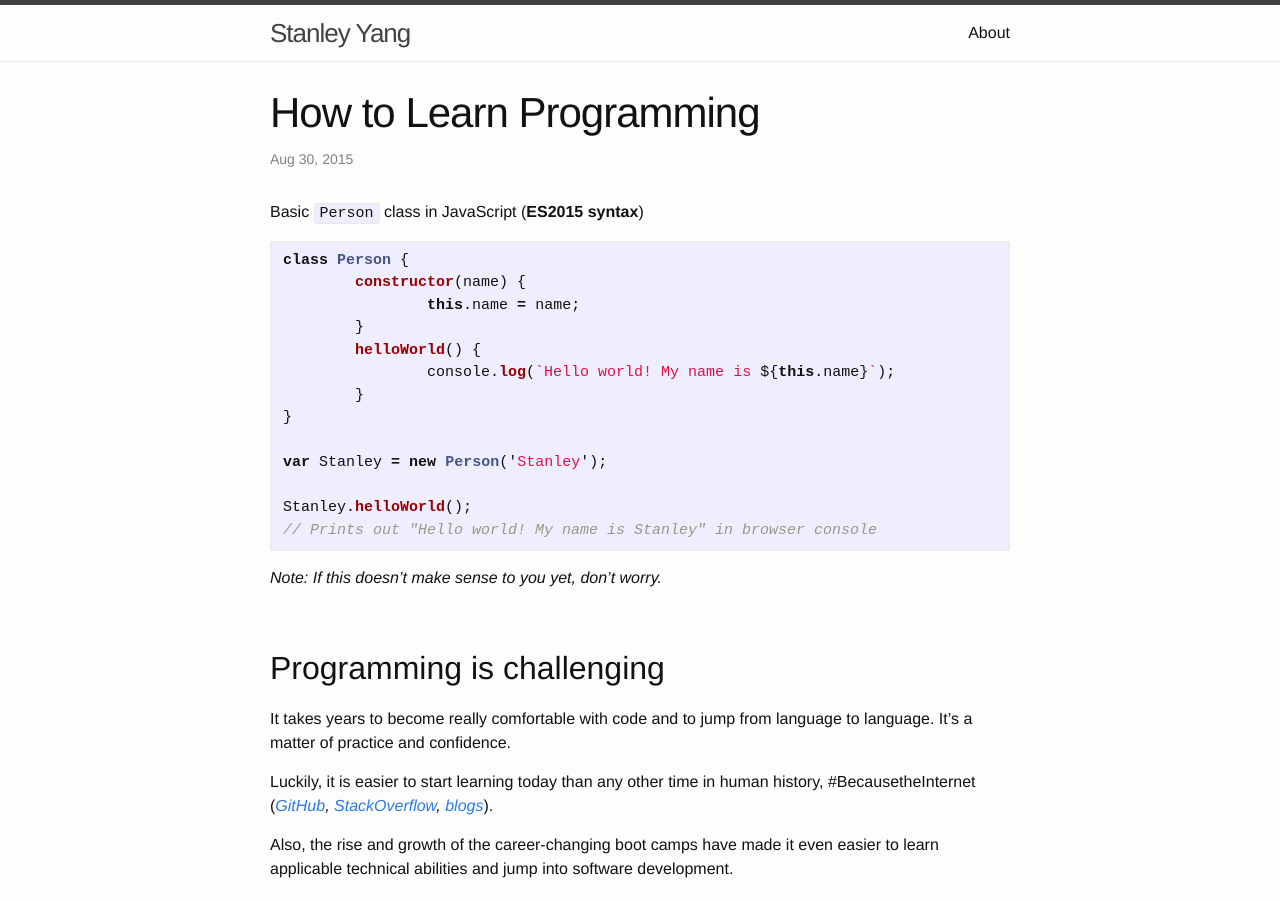
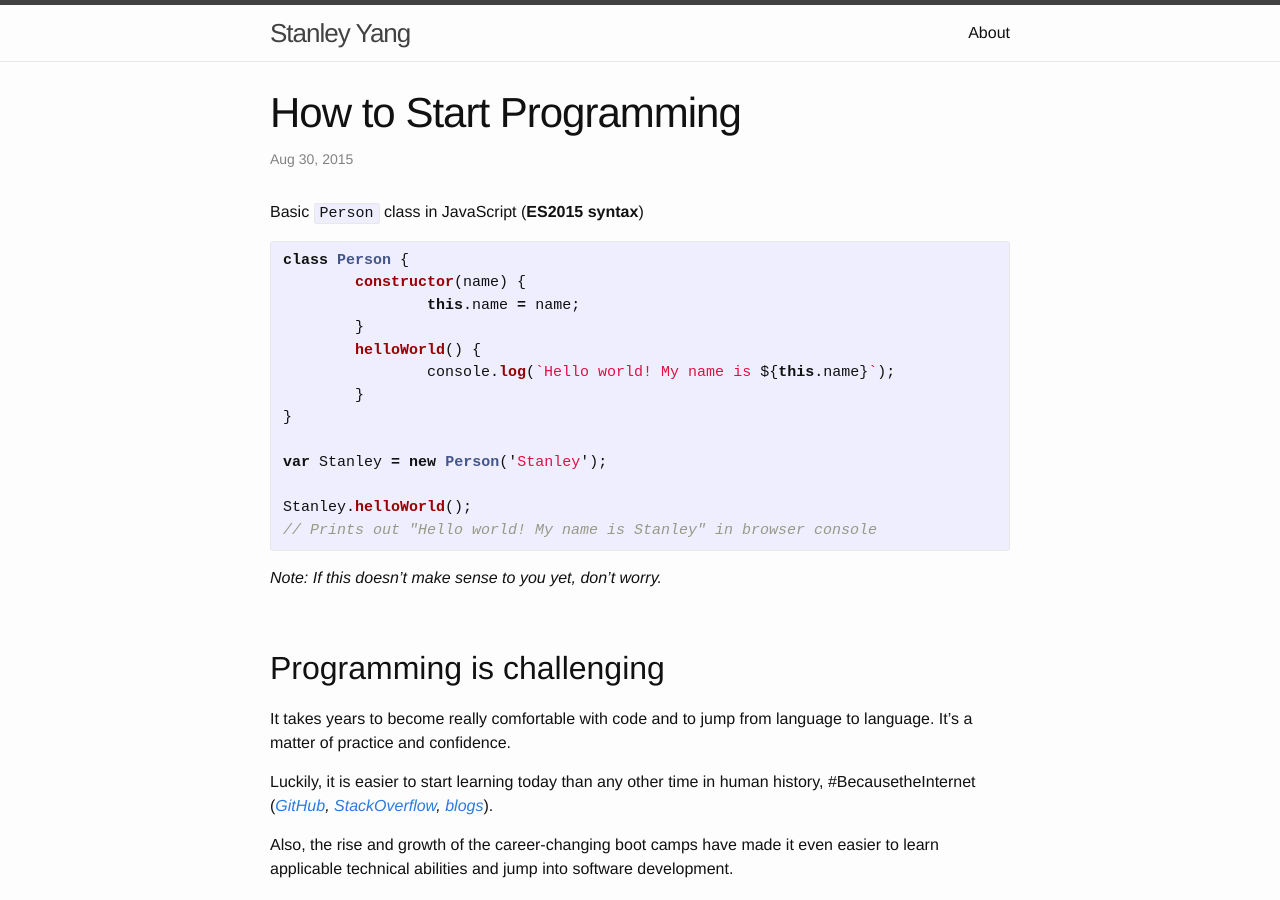
Before and after one commit to stanleycyang/stanleycyang.github.io, a Jekyll site: the page built from _posts/2015-08-30-how-to-start-programming.markdown, in a window 1280 px wide and 900 px high. Built offline with Jekyll 4.4.1, drawn with Linux system fonts in a browser that asks for light colours.

Commit message:
Modified posts, changed config url

```diff
--- a/_config.yml
+++ b/_config.yml
@@ -4,7 +4,7 @@ email: stanley@stanleycyang
 description: > # this means to ignore newlines until "baseurl:"
   A compilation of my knowledge and opinions on technology and life
 baseurl: "" # the subpath of your site, e.g. /blog/
-url: "http://www.stanleycyang.github.io" # the base hostname & protocol for your site
+url: "http://stanleycyang.github.io" # the base hostname & protocol for your site
 twitter_username: StanleyCYang
 github_username:  stanleycyang
 
--- a/_posts/2015-08-30-how-to-learn-programming.markdown
+++ b/_posts/2015-08-30-how-to-start-programming.markdown
@@ -1,6 +1,6 @@
 ---
 layout: post
-title: "How to Learn Programming"
+title: "How to Start Programming"
 date: 2015-08-30 11:33:40
 categories: technology life
 ---
@@ -58,7 +58,7 @@ In your browser, right-click in the current tutorial window and choose the `Insp
 
 This will open up your **Chrome Developer Tools**, a powerful tool for web development.
 
-![Chrome Console]({{ site.url }}/assets/how-to-start-programming/console.png)
+![Chrome Console]({{ site.url }}//assets/how-to-start-programming/console.png)
 
 Next, click the `Console` tab on the right side.
 
```
